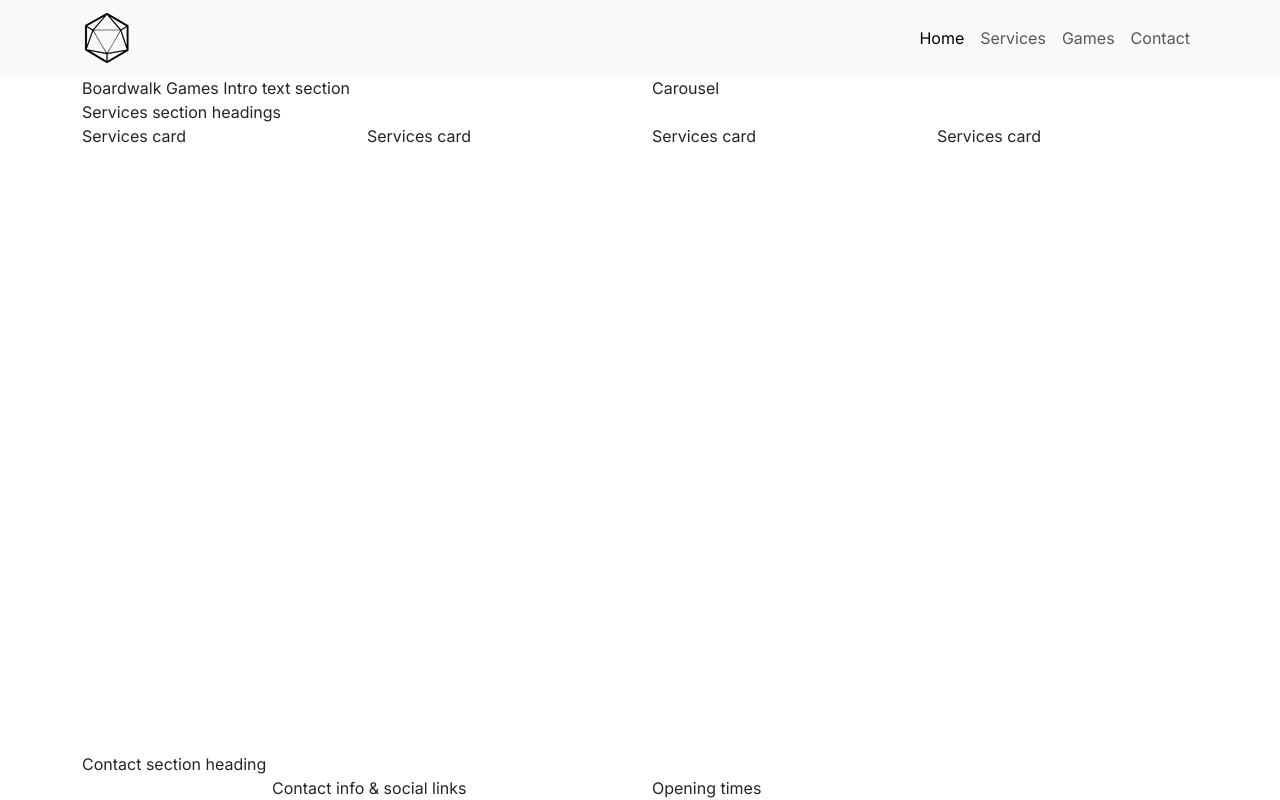
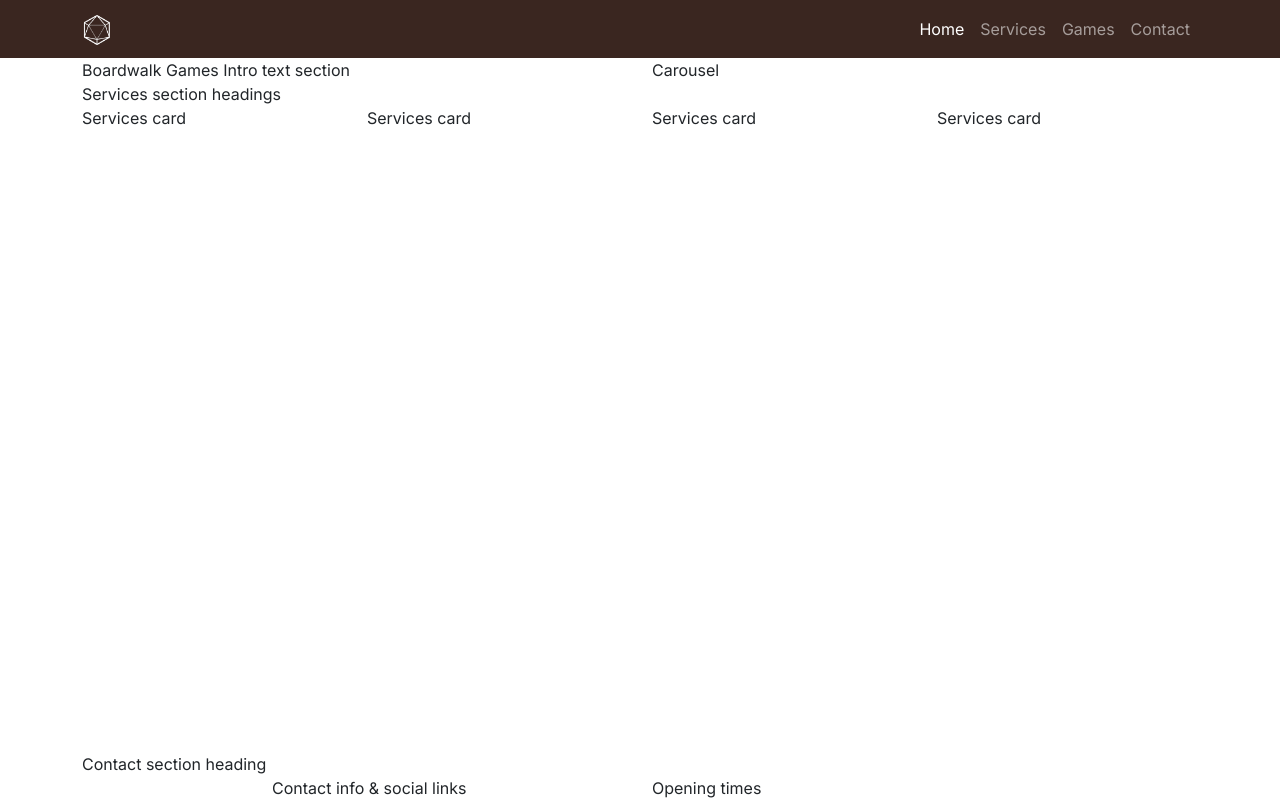
Before and after one commit to Zoe-Perry/boardwalk-games, a plain HTML site: page index.html in a window 1280 px wide. Drawn offline with nearby package versions, Linux system fonts and the light colour scheme; a web font is replaced by a local one.

Commit message:
styling the navbar

```diff
--- a/assets/css/style.css
+++ b/assets/css/style.css
@@ -25,6 +25,16 @@ h1, h2, h3{
     color:var(--highlight-color)
 }
 
+/*  Navbar */
+
+#navbar{
+    background-color: var(--primary-color);
+}
+
+#navbar .logo{
+    width:30px;
+}
+
 /* grid visualisation CSS for testing */
 
 /* .container, .row{
--- a/index.html
+++ b/index.html
@@ -21,9 +21,9 @@
     <!-- Navigation -->
 
 
-<nav class="navbar navbar-expand-lg bg-body-tertiary">
+<nav id="navbar" class="navbar navbar-expand-lg" data-bs-theme="dark">
   <div class="container">
-    <a class="navbar-brand" href="./index.html"><img src="./assets/images/logo-sm.png" alt="Boardwalk Games logo"></a>
+    <a class="navbar-brand" href="./index.html"><img class="logo" src="./assets/images/logo-sm-white.png" alt="Boardwalk Games logo"></a>
     <button class="navbar-toggler" type="button" data-bs-toggle="collapse" data-bs-target="#navbarSupportedContent" aria-controls="navbarSupportedContent" aria-expanded="false" aria-label="Toggle navigation">
       <span class="navbar-toggler-icon"></span>
     </button>
```
